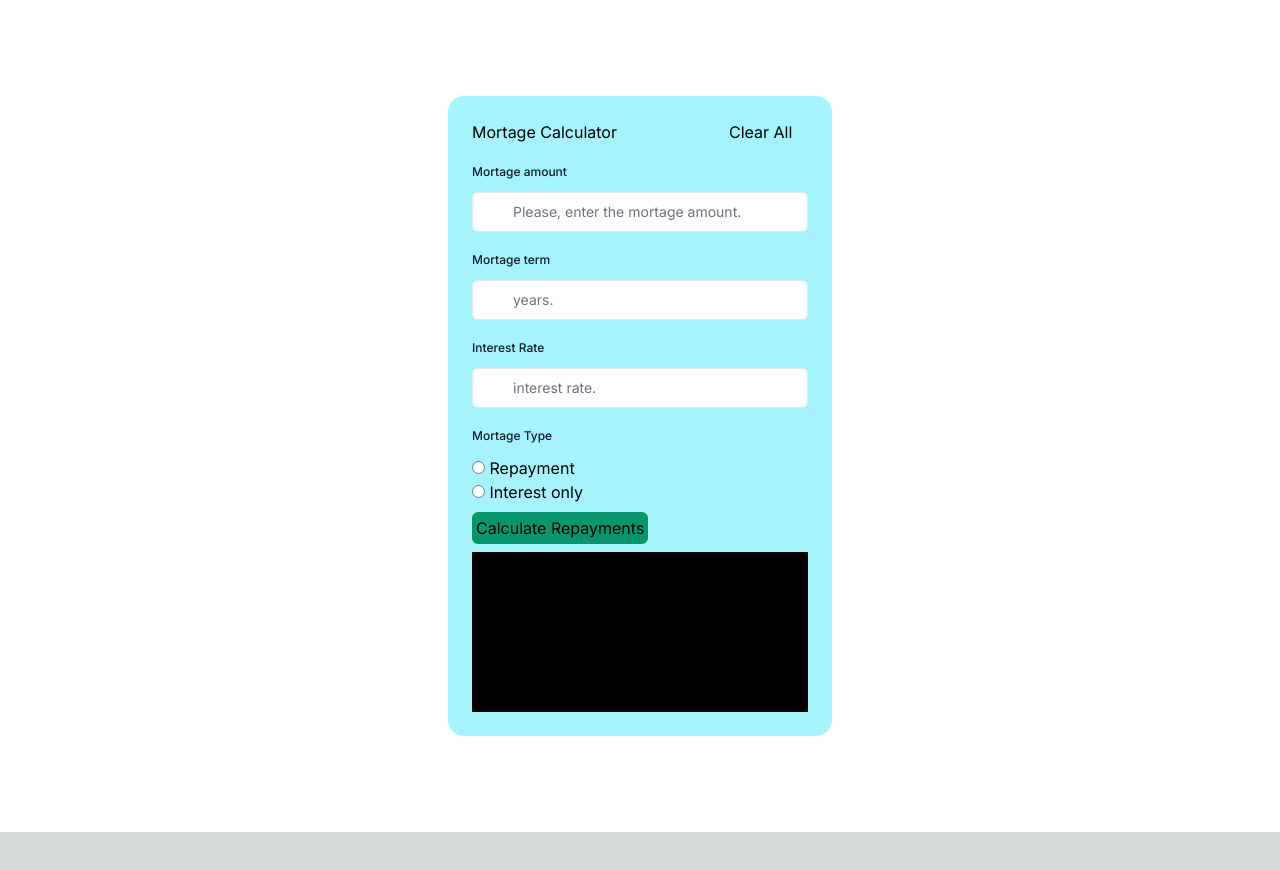
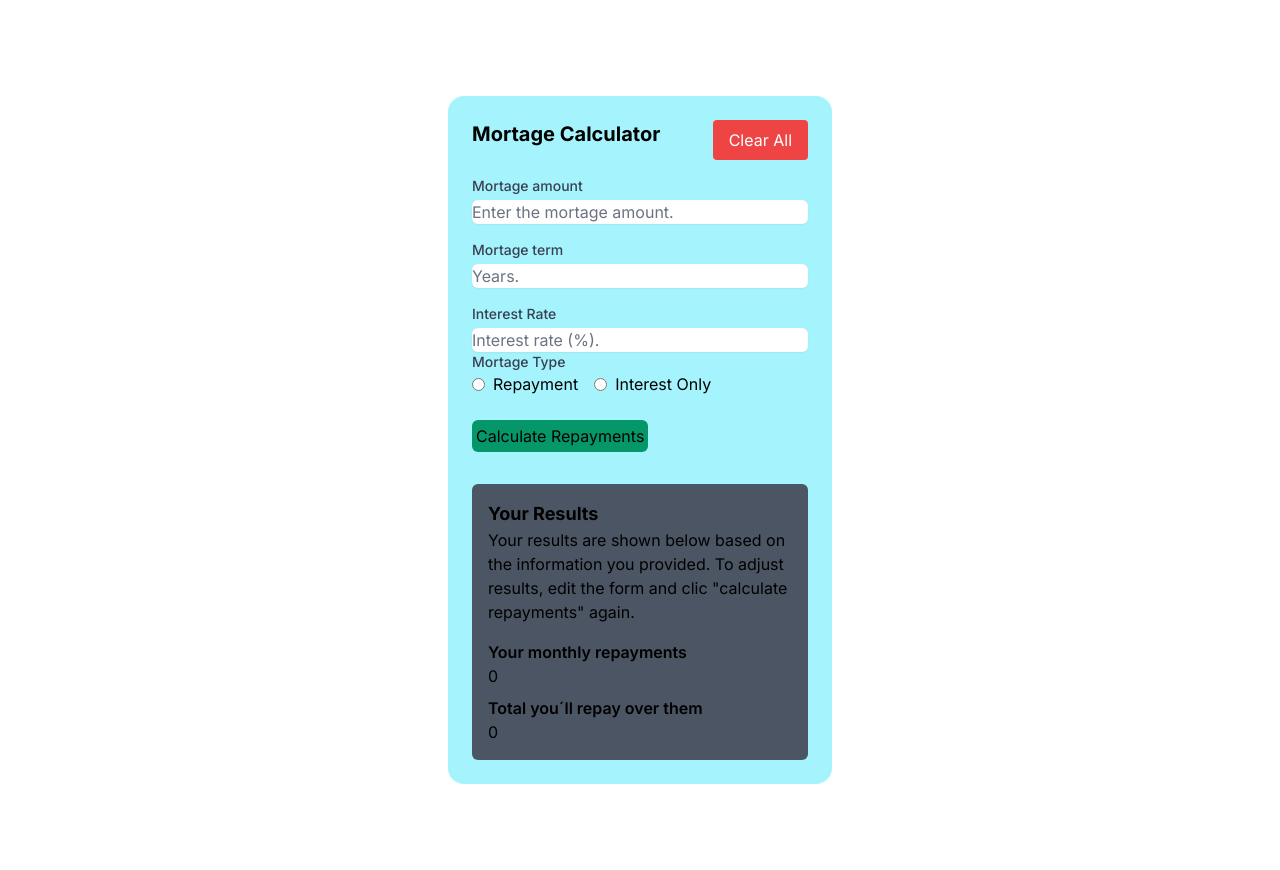
Before and after one commit to danielchavezs/mortage-calculator, a Next.js app in the folder mortage-calculator/: page / in a window 1280 px wide. Shown: the top 870 px of the page. Before the commit the page ends 832 px from the top, so only its background shows below. Built offline with nearby package versions, Linux system fonts and the light colour scheme.

Commit message:
Improved temporal styles. App working but pending to improve error handling.

```diff
--- a/mortage-calculator/src/app/actions/calculation.ts
+++ b/mortage-calculator/src/app/actions/calculation.ts
@@ -8,8 +8,9 @@ export async function calculateMortage (amount: number, term: number, rate: numb
     const emInterest = (Math.pow(1 + (rate / months), months)) - 1;
     const anInterest = emInterest * 12;
 
-    const moNominal = (amount * nmInterest * Math.pow(1 + nmInterest, months)) / ((Math.pow(1 + nmInterest, months)) - 1);
-    const moInterestOnly = nmInterest * amount;
+    const moNominal = Number(((amount * nmInterest * Math.pow(1 + nmInterest, months)) / ((Math.pow(1 + nmInterest, months)) - 1)).toFixed(2));
+    // const moNominal = Number(moNominalST)
+    const moInterestOnly = Number((nmInterest * amount).toFixed(2));
 
     let totalPayment = 0;
     let toDisplay = 0;
@@ -17,7 +18,7 @@ export async function calculateMortage (amount: number, term: number, rate: numb
     if (mortageType === "repayment"){
         toDisplay = moNominal;
         totalPayment = moNominal * months;
-    } else if (mortageType === "OI"){
+    } else if (mortageType === "interest-only"){
         toDisplay = moInterestOnly;
         totalPayment = (moInterestOnly * months) + amount;
     } else { throw new Error ("Please select a valid mortage type.")};
--- a/mortage-calculator/src/app/page.tsx
+++ b/mortage-calculator/src/app/page.tsx
@@ -4,24 +4,45 @@ import Image from "next/image";
 import { useState } from "react";
 import { calculateMortage } from "./actions/calculation";
 
+interface Parameters {
+  amount: number;
+  term: number;
+  rate: number;
+  mortageType: string;
+};
+
+interface Results {
+  months: number;
+  moNominal: number;
+  moInterestOnly: number;
+  toDisplay: number;
+  totalPayment: number;
+};
 
 export default function Home() {
 
-  const [parameters, setParameters] = useState({
+  const [parameters, setParameters] = useState<Parameters>({
     amount: 0,
     term: 0,
     rate: 0,
     mortageType: "",
   })
 
-  const handleChange = (event: any) => {
+  const [results, setResults] = useState<Results>({
+    months: 0,
+    moNominal: 0,
+    moInterestOnly: 0,
+    toDisplay: 0,
+    totalPayment: 0,
+  });
+
+  const handleChange = (event: React.ChangeEvent<HTMLInputElement>) => {
     const property = event.target.name
     const value = event.target.value
     setParameters({ ...parameters, [property]: value })
   };
 
-
-  const handleSubmit = (e: any) => {
+  const handleSubmit = async (e: React.FormEvent<HTMLFormElement>) => {
     e.preventDefault();
 
       const amount = parameters.amount;
@@ -29,113 +50,156 @@ export default function Home() {
       const rate = parameters.rate;
       const mortageType = parameters.mortageType;
 
-    calculateMortage(amount, term, rate, mortageType);
+    const res = await calculateMortage(amount, term, rate, mortageType);
+    setResults(res)
   };
 
+  const resetAll = () =>{
+    setResults({
+      months: 0,
+      moNominal: 0,
+      moInterestOnly: 0,
+      toDisplay: 0,
+      totalPayment: 0,
+    });
+
+    setParameters({
+      amount: 0,
+      term: 0,
+      rate: 0,
+      mortageType: "",
+    });
+  };
+  console.log(parameters);
+  console.log(results)
   return (
     <main className="bg-white flex min-h-screen flex-col items-center justify-between p-24">
-
       <div className="bg-cyan-200 w-96 rounded-2xl flex items-center shrink-0 p-6">
         <div className="main container">
           <div>
-          <form action={handleSubmit} >
-            <div className="flex row-auto space-x-28">
-              <h2>Mortage Calculator</h2>
-              <button>Clear All</button>
+            <form onSubmit={handleSubmit}>
+              <div className="flex justify-between mb-4">
+                <h2 className="text-xl font-bold"> Mortage Calculator </h2>
+                <button
+                  className="bg-red-500 text-white px-4 py-2 rounded"
+                  type="button"
+                  onClick={resetAll}
+                >
+                  {" "}
+                  Clear All
+                </button>
               </div>
 
-            <div className="w-full">
-
-              <div className="relative">
-                <label
-                  className="mb-3 mt-5 block text-xs font-medium text-gray-900"
-                  // htmlFor="email"
-                >
+              <div className="mb-4">
+                <div className="mb-4">
+                  <label className="block text-sm font-medium text-gray-700">
                     Mortage amount
                   </label>
                   <input
-                className="peer block w-full rounded-md border border-gray-200 py-[9px] pl-10 text-sm outline-2 placeholder:text-gray-500"
-                id = "amount"
-                type = "number"
-                name = "amount"
-                placeholder= "Please, enter the mortage amount."
+                    className="mt-1 block w-full rounded-md border-gray-300 shadow-sm focus:border-indigo-500 focus:ring focus:ring-indigo-200 focus:ring-opacity-50 text-black placeholder-gray-500"
+                    id="amount"
+                    type="number"
+                    name="amount"
+                    placeholder="Enter the mortage amount."
+                    onChange={handleChange}
+                    required
+                  />
+                </div>
+
+                <div className="mb-4">
+                  <label className="block text-sm font-medium text-gray-700">
+                    Mortage term
+                  </label>
+                  <input
+                    className="mt-1 block w-full rounded-md border-gray-300 shadow-sm focus:border-indigo-500 focus:ring focus:ring-indigo-200 focus:ring-opacity-50 text-black placeholder-gray-500"
+                    id="term"
+                    type="number"
+                    name="term"
+                    placeholder="Years."
+                    onChange={handleChange}
                     required
                   />
                 </div>
 
                 <div className="relative">
-                <label
-                  className="mb-3 mt-5 block text-xs font-medium text-gray-900"
-                  // htmlFor="email"
-                >
-                  Mortage term
+                  <label className="block text-sm font-medium text-gray-700">
+                    Interest Rate
                   </label>
                   <input
-                className="peer block w-full rounded-md border border-gray-200 py-[9px] pl-10 text-sm outline-2 placeholder:text-gray-500"
-                id = "term"
-                type = "number"
-                name = "mortage term"
-                placeholder= "years."
+                    className="mt-1 block w-full rounded-md border-gray-300 shadow-sm focus:border-indigo-500 focus:ring focus:ring-indigo-200 focus:ring-opacity-50 text-black placeholder-gray-500"
+                    id="rate"
+                    type="number"
+                    name="rate"
+                    placeholder="Interest rate (%)."
+                    onChange={handleChange}
                     required
                   />
                 </div>
 
-              <div className="relative">
-                <label
-                  className="mb-3 mt-5 block text-xs font-medium text-gray-900"
-                  // htmlFor="email"
-                >
-                  Interest Rate
-                </label>
-              <input
-                className="peer block w-full rounded-md border border-gray-200 py-[9px] pl-10 text-sm outline-2 placeholder:text-gray-500"
-                id = "rate"
-                type="number"
-                name = "interest rate"
-                placeholder= "interest rate."
-                required
-              />
-              </div>
-
-              <div>
-                <label
-                className="mb-3 mt-5 block text-xs font-medium text-gray-900"
-                >
+                <div className="mb-4">
+                  <label className="block text-sm font-medium text-gray-700">
                     Mortage Type
                   </label>
 
-                <div>
+                  <div className="flex items-center space-x-4">
+                    <label className="inline-flex items-center">
                       <input
                         type="radio"
-                  id= "repayment"
-                  name= "Interest Only"
+                        className="form-radio"
+                        name="mortageType"
+                        value="repayment"
+                        onChange={handleChange}
                       />
-                  <label> Repayment </label>
-                </div>
-                <div>
+                      <span className="ml-2">Repayment</span>
+                    </label>
+                    <label className="inline-flex items-center">
                       <input
                         type="radio"
-                  id= "interest-only"
-                  name= "Interest Only"
+                        className="form-radio"
+                        name="mortageType"
+                        value="interest-only"
+                        onChange={handleChange}
                       />
-                  <label> Interest only </label>
+                      <span className="ml-2">Interest Only</span>
+                    </label>
                   </div>
-
                 </div>
               </div>
 
               <div className="pt-2 pb-2">
-              <button type="submit" className="bg-emerald-600 p-1 rounded-md"> Calculate Repayments </button>
+                <button
+                type="submit"
+                className="bg-emerald-600 p-1 rounded-md">
+                  {" "}Calculate Repayments{" "}
+                </button>
               </div>
 
             </form>
           </div>
-        <div className="bg-black h-40">
-          results
+
+          <div className="bg-gray-600 p-4 rounded-md mt-6">
+            <div>
+              <h2 className="text-lg font-bold"> Your Results </h2>
+              <p>
+                Your results are shown below based on the information you
+                provided. To adjust results, edit the form and clic "calculate
+                repayments" again.
+              </p>
+              <div className="mt-4">
+                <div className="mb-2">
+                  <h3 className="text-md font-semibold">Your monthly repayments</h3>
+                  {results.toDisplay}
+                </div>
+
+                <div>
+                  <h3 className="text-md font-semibold">Total you´ll repay over them</h3>
+                  {results.totalPayment}
                 </div>
               </div>
             </div>
-
+          </div>
+        </div>
+      </div>
     </main>
   );
 }
```
Lines whose indentation alone changed are shown as unchanged.
